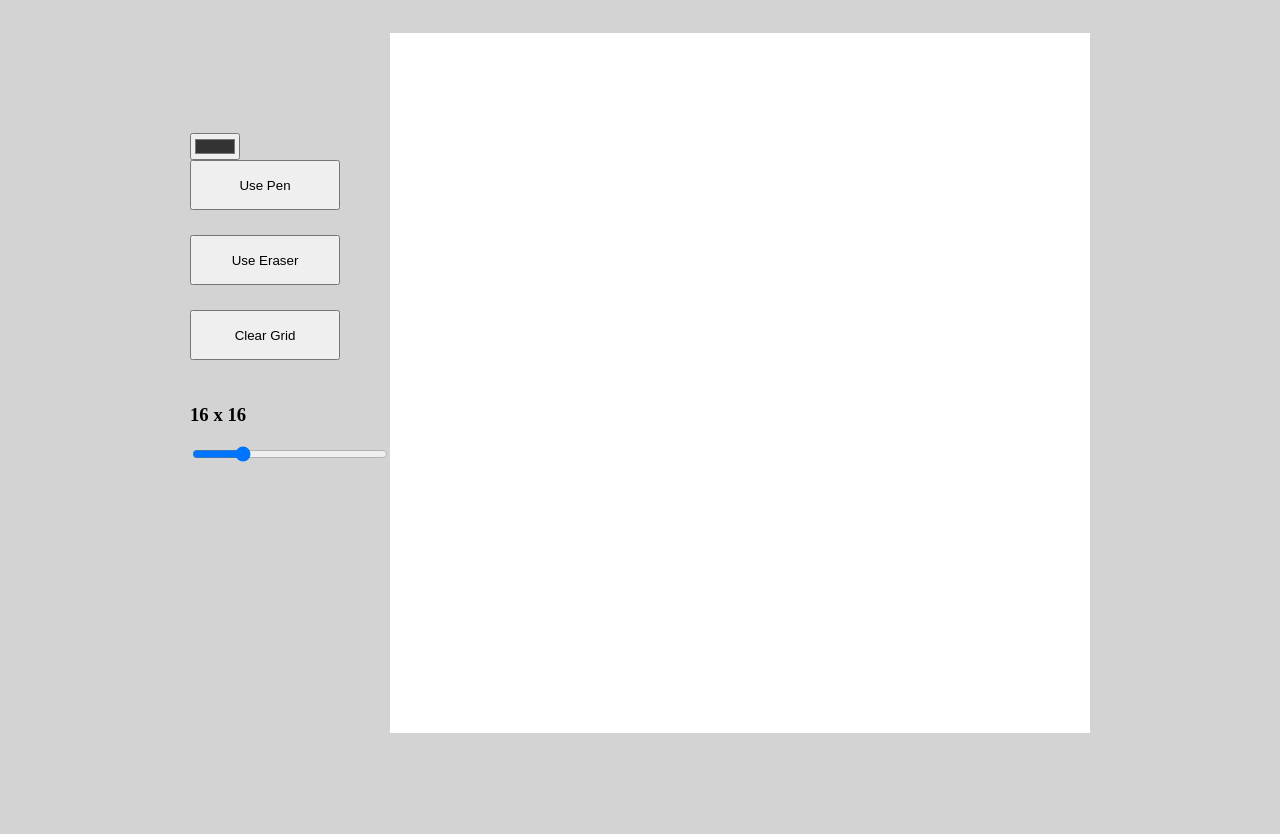
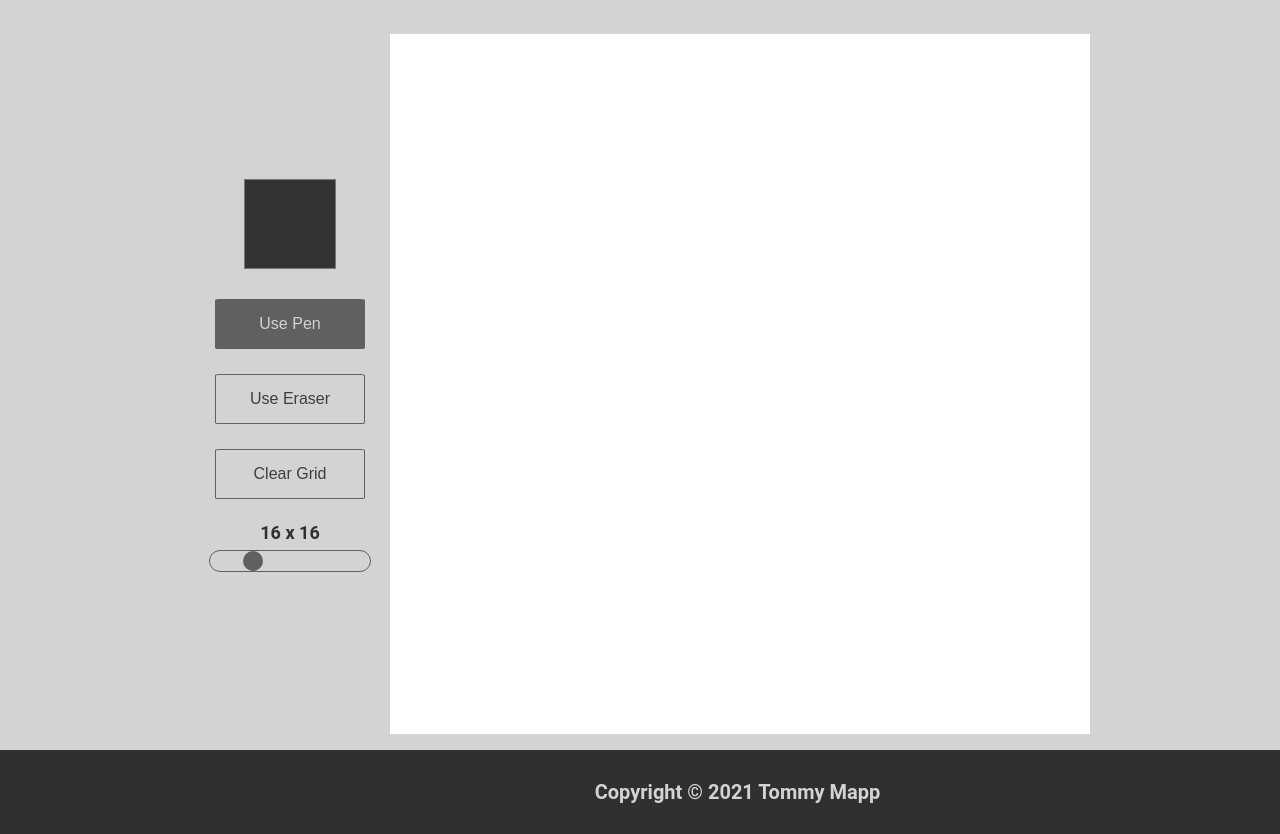
Before and after one commit to arkii1/Etch-a-Sketch, a plain HTML site: page index.html in a window 1280 px wide. Shown: the part 162-996 px from the top of the page. Before the commit the page ends 903 px from the top, so only its background shows below. Drawn offline with Linux system fonts and the light colour scheme.

Commit message:
Added style and button animations

```diff
--- a/etch-a-sketch.js
+++ b/etch-a-sketch.js
@@ -76,6 +76,24 @@ function setCurrentColour(colour)
 function setCurrentMode(mode)
 {
     currentMode = mode;
+    changeActiveButton(currentMode);
+}
+
+function changeActiveButton(mode)
+{
+    switch(mode)
+    {
+        case 'colour':
+            colourButton.classList.add('active-button')
+            eraseButton.classList.remove('active-button');
+            break;
+        case 'erase':
+            eraseButton.classList.add('active-button');
+            colourButton.classList.remove('active-button')
+            break;
+    }
+
+    console.log('logged');
 }
 
 function reloadGrid()
@@ -102,4 +120,5 @@ function changeColour(e)
 window.onload = () =>
 {
     initGrid(size);
+    changeActiveButton('colour');
 }
--- a/index.html
+++ b/index.html
@@ -22,6 +22,10 @@
             <div class="grid-container" id="grid-container"></div>
         </main>
 
+        <div class="footer-container">
+            <h3 class="footer-text">Copyright &copy 2021 Tommy Mapp</h3>
+        </div>
+
     </body>
 
 </html>
--- a/style.css
+++ b/style.css
@@ -2,6 +2,11 @@
 {
     --size: 16;
 }
+
+html {
+    position: relative;
+    min-height: 100%;
+  }
 
 body
 {
@@ -10,6 +15,8 @@ body
     flex-direction: column;
     justify-content: center;
     background-color: lightgrey;
+    font-family: 'Roboto', sans-serif;
+    margin-bottom: 100px;
 }
 
 .header
@@ -48,6 +55,7 @@ body
 
     display:flex;
     flex-direction: column;
+    align-items: center;
 }
 
 button
@@ -55,8 +63,118 @@ button
     height: 50px;
     width: 150px;
     margin-bottom: 25px;
+    font-size: 16px;
+    border: 1px solid rgb(48, 48, 48);;
+    background-color: lightgrey;
+    border-radius: 3%;
+    opacity: 0.7;
+    transition: opacity, transform .2s;
+
 }
 
-#colour-button
+.active-button
 {
+    background-color: rgb(48, 48, 48);
+    color: lightgrey;
 }
+
+button:hover
+{
+    opacity: 1;
+    transform: scale(1.05);
+}
+
+#clear-button
+{
+    margin-bottom: 5px;
+}
+
+#clear-button:active
+{
+    background-color: rgb(48, 48, 48);
+    color: lightgrey;
+}
+
+#colour-picker
+{
+    margin-top: 40px;
+    height: 100px;
+    width: 100px;
+    margin-bottom: 25px;
+    border: none;
+    border-color: none;
+    background-color: lightgrey;
+}
+
+#colour-picker:active
+{
+    transform: scale((1.05));
+}
+
+#size-text
+{
+    font-size: 18px;
+    margin-bottom: 5px;
+    color: rgb(48, 48, 48);;
+}
+
+#size-slider
+{
+    -webkit-appearance: none;
+    appearance: none;
+    width: 80%;
+    height: 20px;
+    outline: none;
+    opacity: 0.7;
+    -webkit-transition: 0.2s;
+    transition: opacity, transform .2s;
+    border-radius: 25px;
+    background-color: lightgrey;
+    border: 1px solid rgb(48, 48, 48);;
+}
+
+#size-slider:hover
+{
+    opacity: 1;
+    transform: scale(1.05);
+}
+
+#size-slider::-webkit-slider-thumb
+{
+    -webkit-appearance: none;
+    appearance: none;
+    width: 20px;
+    height: 20px;
+    border-radius: 50%;
+    background: rgb(48, 48, 48);
+    cursor: pointer;
+}
+
+#size-slider::-moz-range-thumb
+{
+    width: 20px;
+    height: 20px;
+    background:rgb(48, 48, 48);
+    cursor: pointer;
+}
+
+.footer-container
+{
+    background: rgb(48, 48, 48);
+    position: absolute;
+    bottom: 0;
+    left: 0;
+    display: flex;
+    align-items: center;
+    justify-content: center;
+    gap: 10px;
+    width: 100%;
+    padding: 10px;
+}
+
+.footer-text
+{
+    font-size: 20px;
+    color: lightgrey;
+    padding-left: 175px;
+}
```
